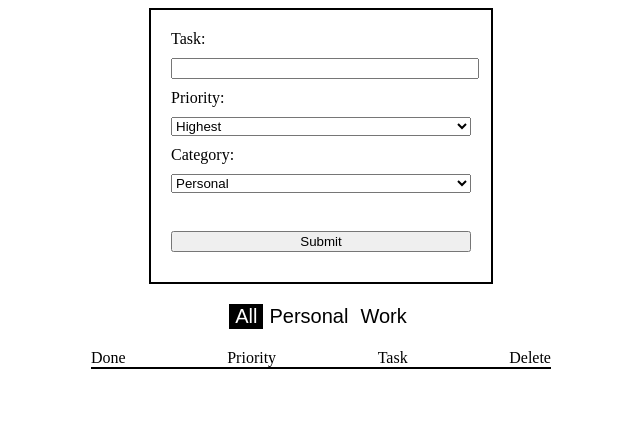
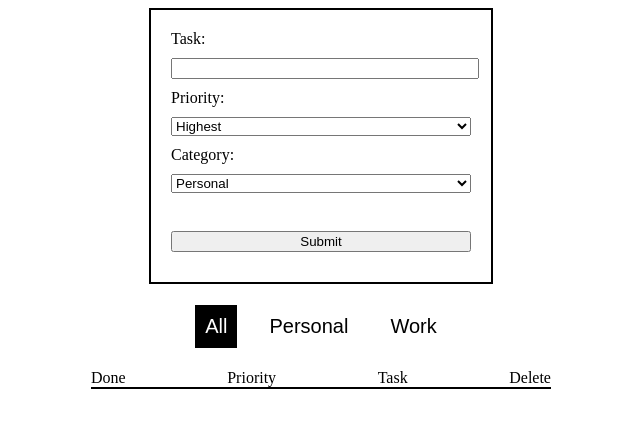
Before and after one commit to trishulnaik/todo-intern, a React (Vite) app: page / in a window 1280 px wide. Shown: the top 428 px of the page, without its empty margins (319-959 px from the left). Built offline with nearby package versions, Linux system fonts and the light colour scheme.

Commit message:
Add button hover effect

```diff
--- a/src/components/ToDoList.css
+++ b/src/components/ToDoList.css
@@ -9,6 +9,9 @@
 .btn-group button{
     border: none;
     font-size: 20px;
+    margin: 0px 10px;
+    padding: 10px;
+    border: 1px solid white;
 }
 .btn-group button[status='on']{
     background-color: black;
@@ -18,3 +21,7 @@
     background-color: white;
     color: black;
 }
+.switch-btn:hover{
+    border: 1px solid black;
+    cursor: pointer;
+ }
--- a/src/components/ToDoList.jsx
+++ b/src/components/ToDoList.jsx
@@ -38,9 +38,9 @@ export default function ToDoList() {
   return (
     <div className="todo-list">
       <div className="btn-group">
-      <button onClick={() => setFilterMode("")} status={filterMode===""?"on":"off"}>All</button>
-      <button onClick={() => setFilterMode("personal")} status={filterMode==="personal"?"on":"off"}>Personal</button>
-      <button onClick={() => setFilterMode("work")} status={filterMode==="work"?"on":"off"}>Work</button>
+      <button className="switch-btn" onClick={() => setFilterMode("")} status={filterMode===""?"on":"off"}>All</button>
+      <button className="switch-btn"  onClick={() => setFilterMode("personal")} status={filterMode==="personal"?"on":"off"}>Personal</button>
+      <button className="switch-btn"  onClick={() => setFilterMode("work")} status={filterMode==="work"?"on":"off"}>Work</button>
       </div>
       <FilteredList data={filterListState} activeClickIndex={activeIndex}/>
     </div>
```
